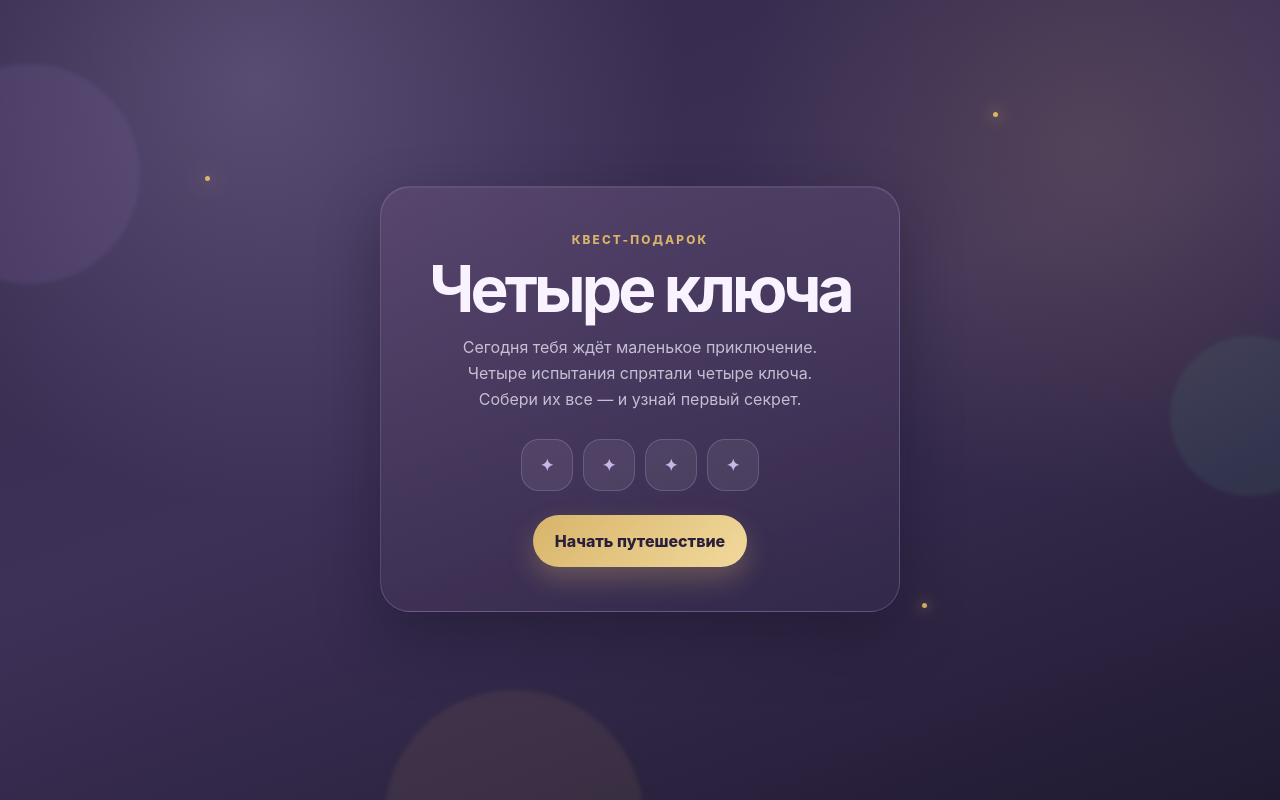
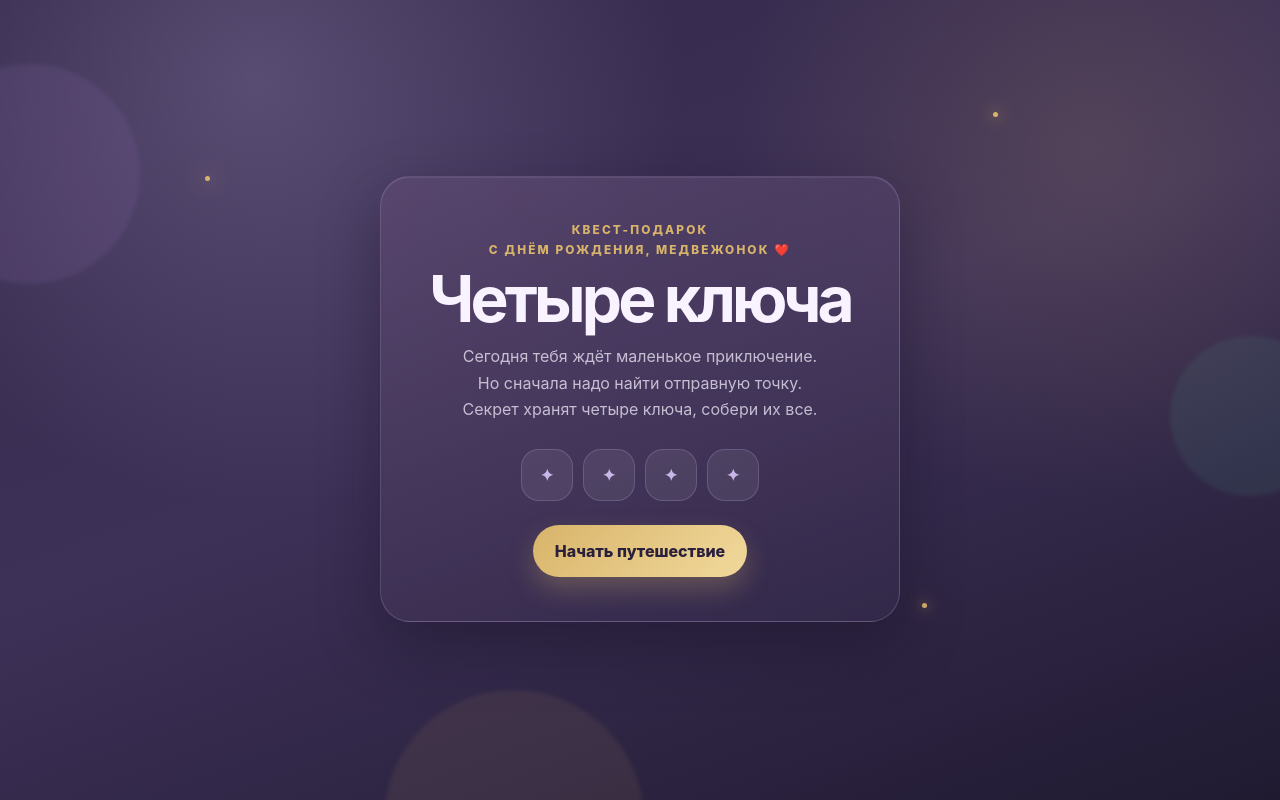
Before and after one commit to shilozad/medvezhonok, a React (Vite) app: page / in a window 1280 px wide. Built offline with nearby package versions, Linux system fonts and the light colour scheme.

Commit message:
Update birthday texts and game titles

```diff
--- a/src/data/texts.js
+++ b/src/data/texts.js
@@ -19,7 +19,7 @@ export const games = [
     id: 'game2',
     number: 2,
     path: '/game/2',
-    title: 'Лавандовый цветок',
+    title: 'Твои любимые цветочки',
     subtitle: 'Второй ключ ждёт, пока лепестки соберутся в верный узор.',
     component: 'FlowerGame',
     letter: letters.game2,
@@ -28,7 +28,8 @@ export const games = [
     id: 'game3',
     number: 3,
     path: '/game/3',
-    title: 'Тайные коты',
+    title: 'Кот в доме хозяин',
+    cardTitle: 'Проводи котейку',
     subtitle: 'Третий ключ оставили мягкие лапы и внимательные глаза.',
     component: 'CatsGame',
     letter: letters.game3,
@@ -38,15 +39,17 @@ export const games = [
     number: 4,
     path: '/game/4',
     title: 'Кристальная комната',
-    subtitle: 'Четвёртый ключ сияет внутри вечернего кристалла.',
+    subtitle: 'Четвёртый ключ сияет внутри кристалла.',
+    hint: 'Подсказка: Ты сияешь ярче любого кристалла.',
     component: 'CrystalGame',
     letter: letters.game4,
   },
 ];
 
 export const homeText = {
+  dedication: 'С Днём Рождения, Медвежонок ❤️',
   title: 'Четыре ключа',
-  subtitle: 'Сегодня тебя ждёт маленькое приключение.\nЧетыре испытания спрятали четыре ключа.\nСобери их все — и узнай первый секрет.',
+  subtitle: 'Сегодня тебя ждёт маленькое приключение.\nНо сначала надо найти отправную точку.\nСекрет хранят четыре ключа, собери их все.',
   action: 'Начать путешествие',
 };
 
--- a/src/games/CatsGame/CatsGame.jsx
+++ b/src/games/CatsGame/CatsGame.jsx
@@ -53,6 +53,7 @@ export function CatsGame({ game, onComplete }) {
 
   return (
     <section className={`game-card cats-game fade-up ${won || allHome ? 'is-won' : ''}`}>
+      <h2>{game.cardTitle}</h2>
       <div className="mini-instruction">Выбери котика и тапай по соседней клетке, чтобы довести каждого к своему домику.</div>
       <div className="cats-board" role="grid" aria-label="Поле 4 на 4 для котиков">
         {Array.from({ length: 16 }).map((_, cell) => {
--- a/src/games/CrystalGame/CrystalGame.jsx
+++ b/src/games/CrystalGame/CrystalGame.jsx
@@ -43,7 +43,7 @@ export function CrystalGame({ game, onComplete }) {
           />
         ))}
       </div>
-      <div className="crystal-hint">Подсказка: острые лучи должны встретиться в сияющем центре.</div>
+      <div className="crystal-hint">{game.hint}</div>
       {won && <div className="magic-burst" aria-hidden="true">✦ ✨ ✦</div>}
     </section>
   );
--- a/src/pages/Home/Home.jsx
+++ b/src/pages/Home/Home.jsx
@@ -18,6 +18,7 @@ export function Home({ navigate }) {
   return (
     <section className="hero page-card fade-up">
       <p className="eyebrow">Квест-подарок</p>
+      <p className="eyebrow">{homeText.dedication}</p>
       <h1>{homeText.title}</h1>
       <p className="hero-subtitle">{homeText.subtitle}</p>
       <div className="keys-row" aria-label="Прогресс ключей">
```
